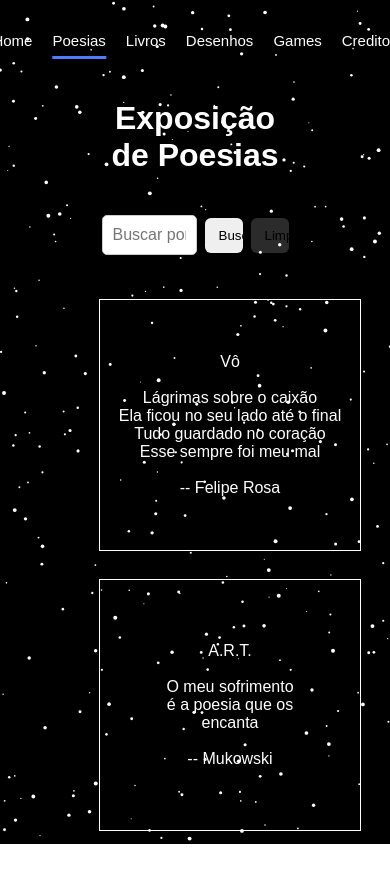
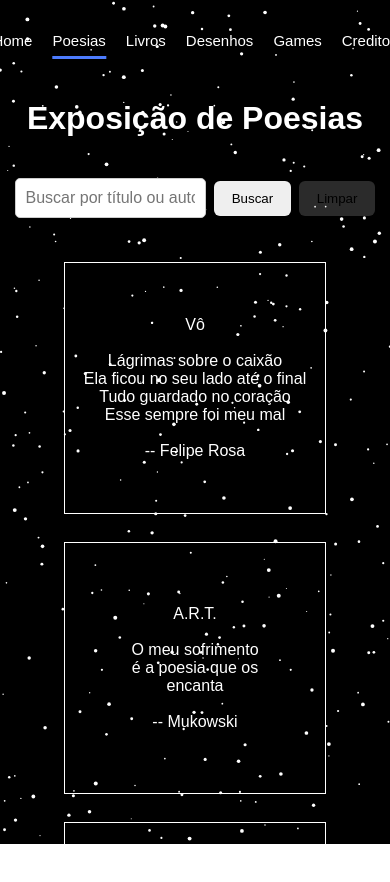
Before and after one commit to FelipeRosa6567/vitrine_criativa, a React (Vite) app: page /#/poesias in a window 390 px wide. Shown: the top 882 px of the page. Built offline with nearby package versions, Linux system fonts and the light colour scheme.

Commit message:
ajustes de  responsividade da pagina de poesias

```diff
--- a/src/containers/Poesias/styles.js
+++ b/src/containers/Poesias/styles.js
@@ -6,7 +6,7 @@ export const ContainerMain = styled.div`
   height: 100vh;
   width: 100vw;
   align-items: center;
-  padding: 100px 100px;
+  padding: 100px 50px;
 
     h1 {
     margin-bottom: 25px;
@@ -35,6 +35,12 @@ export const ContainerMain = styled.div`
   color: white;
   font-weight: bold;
 }
+ @media (max-width: 768px) {
+    padding: 100px 10px;
+  }
+  @media (max-width: 450px) {
+    padding: 100px 0px;
+  }
 `
 export const ContainerPoemas = styled.ul`
   display: flex;
```
